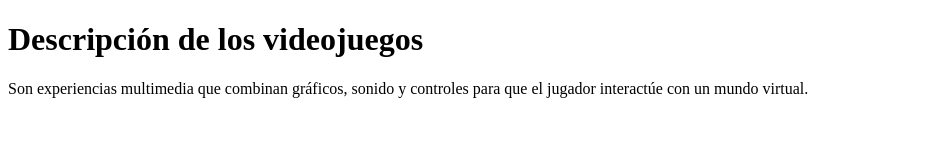
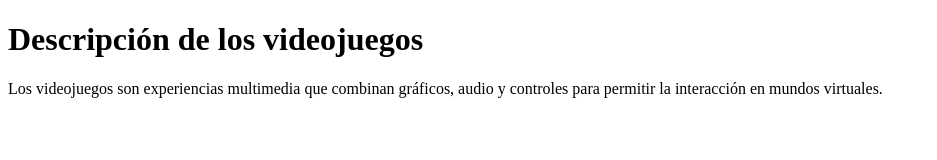
Before and after one commit to Felipe2322/tarea2-videojuegos, a plain HTML site: page videojuegos2.html in a window 1280 px wide. Shown: the whole page, without its empty margins (0-937 px from the left). Drawn offline with Linux system fonts and the light colour scheme.

Commit message:
Agregando dos archivos HTML con descripciones en master

```diff
--- a/videojuegos2.html
+++ b/videojuegos2.html
@@ -3,7 +3,7 @@
 <head><meta charset="UTF-8"><title>Videojuegos - Definición 2</title></head>
 <body>
   <h1>Descripción de los videojuegos</h1>
-  <p>Son experiencias multimedia que combinan gráficos, sonido y controles
-     para que el jugador interactúe con un mundo virtual.</p>
+  <p>Los videojuegos son experiencias multimedia que combinan gráficos,
+     audio y controles para permitir la interacción en mundos virtuales.</p>
 </body>
 </html>
```
Also changed, not shown: videojuegos1.html (+2 -2 lines).
